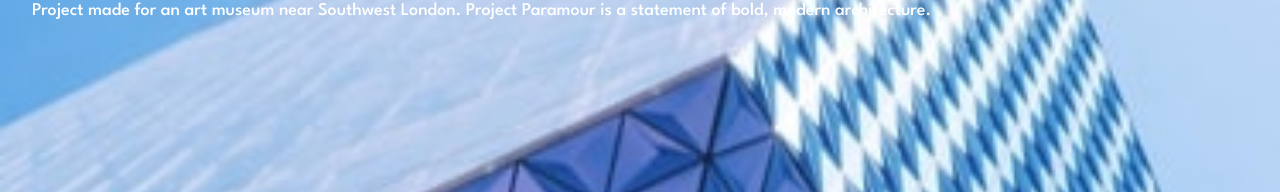
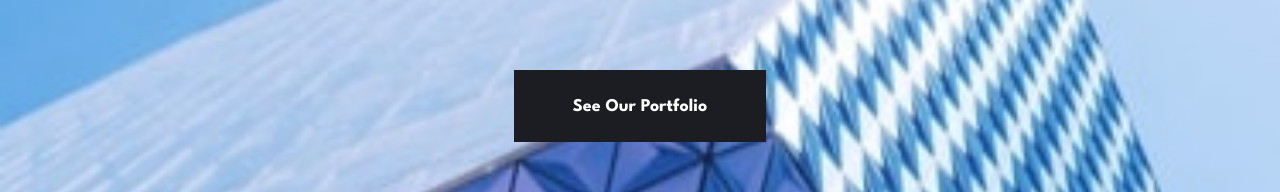
Before and after one commit to achiewe/arch-studio-multi-page-website, a Next.js app: page / in a window 1280 px wide. Shown: the part 353-545 px from the top of the page. Built offline with nearby package versions, Linux system fonts and the light colour scheme.

Commit message:
add Link for the route to the portfolio page

```diff
--- a/src/app/components/Home/ProjectParamourInfo.tsx
+++ b/src/app/components/Home/ProjectParamourInfo.tsx
@@ -21,7 +21,12 @@ export default function ProjectParamourInfo(): JSX.Element {
           is a statement of bold, modern architecture.
         </p>
       </div>
-      <Link href="/Portfolio"> </Link>
+      <Link
+        href="/Portfolio"
+        className="w-[252px] h-[72px] flex justify-center items-center gap-[24px] bg-[#1B1D23] text-[#FFFFFF] text-[18px] font-bold leading-[25px]"
+      >
+        See Our Portfolio
+      </Link>
     </div>
   );
 }
```
